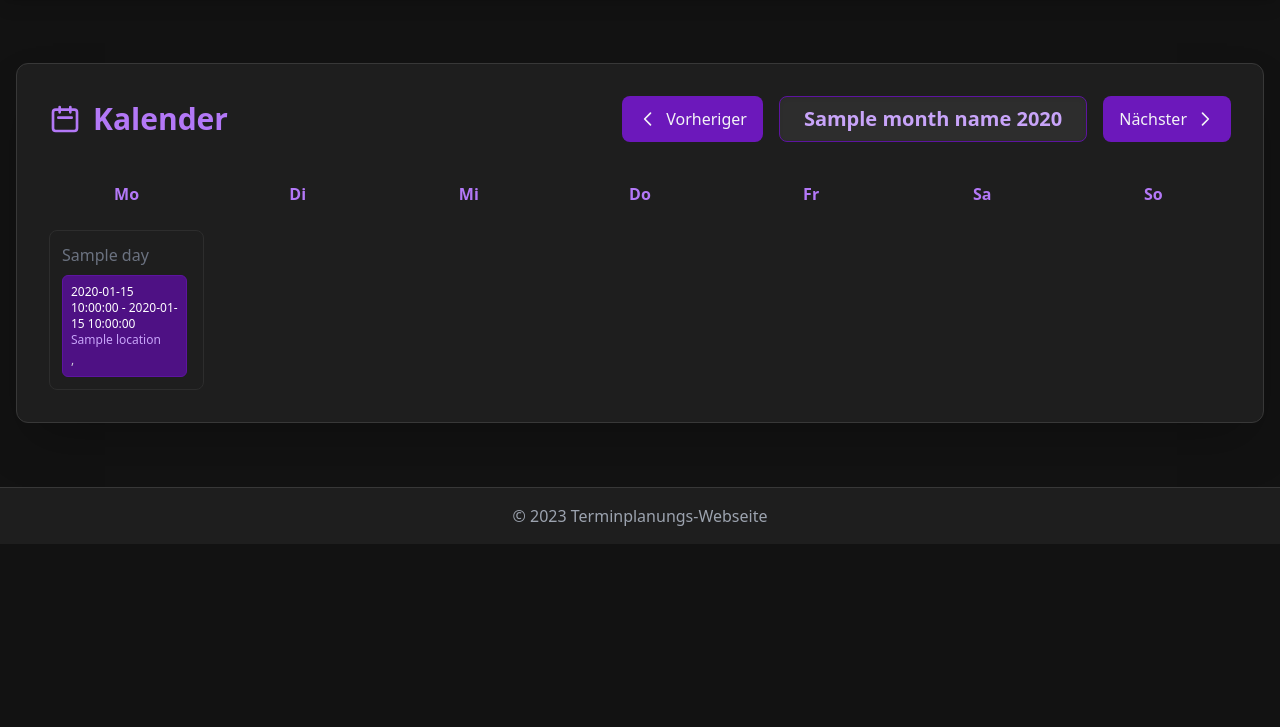
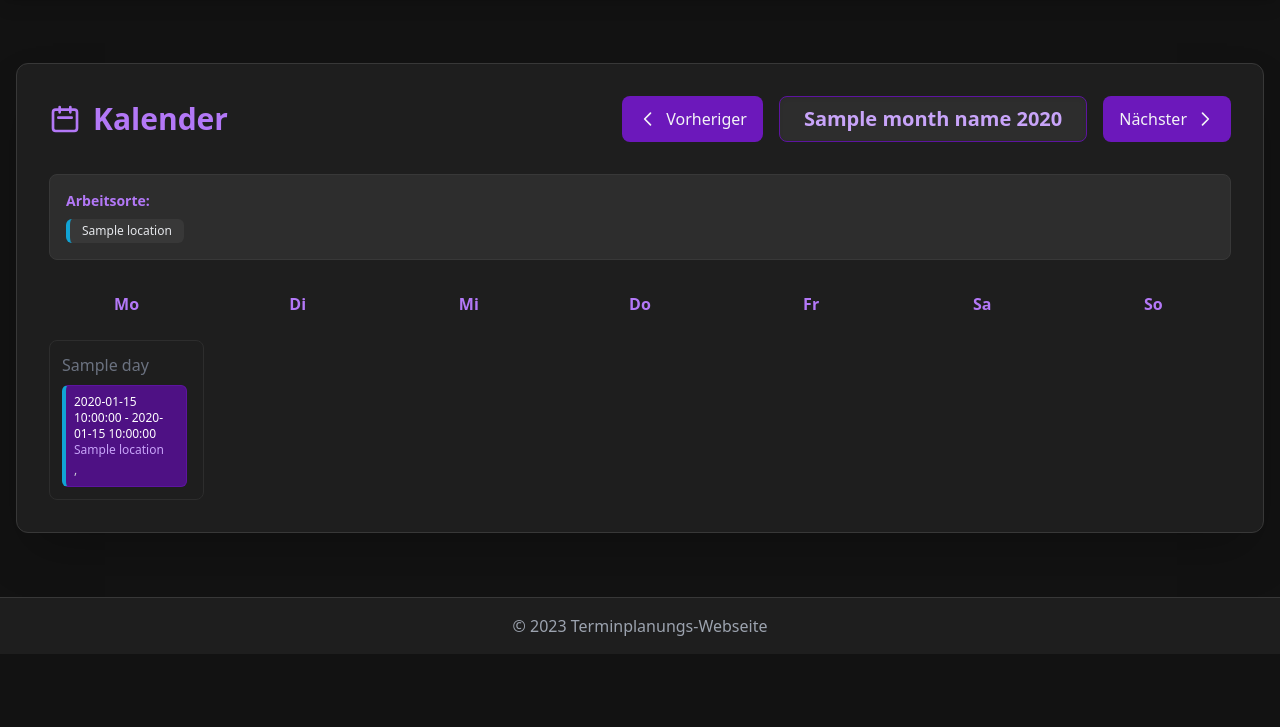
Before and after one commit to TomBenRu/appointment_plan_api_cl, a FastAPI app: template templates/index.html in a window 1280 px wide. Shown: the part 65-792 px from the top of the page. Run offline with FastAPI, Linux system fonts and the light colour scheme; the template is opened without the code that fills it: most values are stand-ins (such as "Sample title", 1, 10 or a date in 2020); some libraries are stand-ins or nearby versions.

Commit message:
Work in Progress

```diff
--- a/api/web_routes.py
+++ b/api/web_routes.py
@@ -82,6 +82,9 @@ def index(request: Request):
             for day in week:
                 if day["date"] == appointment.date:
                     day["appointments"].append(appointment_data)
+    for week in calendar_weeks:
+        for day in week:
+            day["appointments"].sort(key=lambda a: (a.start_time, a.delta))
 
     # Template rendern
     return templates.TemplateResponse(
--- /dev/null
+++ b/static/js/colorUtils.js
@@ -0,0 +1,32 @@
+/**
+ * Funktion zur konsistenten Generierung von Farben basierend auf dem Namen eines Arbeitsortes
+ */
+function getLocationColor(locationName) {
+    // Predefinierten Farben im Stil des Designs (verschiedene Farbtöne, die gut zum Design passen)
+    const colors = [
+        '#7B1CD7', // primary-600
+        '#11A3D4', // accent-500
+        '#6C18BB', // primary-700
+        '#0F8FB8', // accent-600
+        '#9F4CF5', // primary-400
+        '#3EB3DB', // accent-400
+        '#8A20F2', // primary-500
+        '#0D7A9D', // accent-700
+        '#B378F7', // primary-300
+        '#0B6581'  // accent-800
+    ];
+
+    // Einfache Hash-Funktion für den Location-Namen
+    let hash = 0;
+    for (let i = 0; i < locationName.length; i++) {
+        hash = locationName.charCodeAt(i) + ((hash << 5) - hash);
+    }
+
+    // Sicherstellen, dass der Hash positiv ist
+    hash = Math.abs(hash);
+
+    // Index in das Farb-Array umwandeln
+    const colorIndex = hash % colors.length;
+
+    return colors[colorIndex];
+}
--- a/templates/appointment_detail_modal.html
+++ b/templates/appointment_detail_modal.html
@@ -1,5 +1,5 @@
 <!-- Modal für Termindetails -->
-<div id="appointment-modal" class="fixed inset-0 bg-black bg-opacity-50 z-50 flex items-center justify-center">
+<div id="appointment-modal" class="fixed inset-0 bg-black bg-opacity-50 z-50 flex items-center justify-center" x-data="{ locationColor: getLocationColor('{{ appointment.location.name }}') }">
     <div class="bg-dark-800 rounded-xl p-6 max-w-2xl w-full mx-4 border border-primary-700 shadow-2xl">
         <!-- Header mit Schließen-Button -->
         <div class="flex justify-between items-center mb-4">
@@ -18,7 +18,7 @@
         <!-- Termin-Inhalt -->
         <div class="space-y-4">
             <!-- Datum und Uhrzeit -->
-            <div class="flex items-center bg-dark-700 p-3 rounded-lg">
+            <div class="flex items-center bg-dark-700 p-3 rounded-lg" x-bind:style="'border-left: 4px solid ' + locationColor">
                 <div class="bg-primary-900 text-primary-100 rounded-md p-2 mr-3 flex flex-col items-center">
                     <span class="text-xs font-bold">{{ appointment.date.strftime('%d.%m') }}</span>
                     <span class="text-sm">{{ appointment.date.strftime('%Y') }}</span>
--- a/templates/base.html
+++ b/templates/base.html
@@ -18,6 +18,9 @@
 
     <!-- Eigene Styles -->
     <link rel="stylesheet" href="/static/css/styles.css">
+
+    <!-- Utility Scripts -->
+    <script src="/static/js/colorUtils.js"></script>
 
     {% block head %}{% endblock %}
 </head>
--- a/templates/index.html
+++ b/templates/index.html
@@ -49,6 +49,27 @@
         </div>
     </div>
 
+    <!-- Legende für Arbeitsorte -->
+    <div id="locations-legend" class="mb-4 bg-dark-700 p-4 rounded-lg border border-dark-600">
+        <div class="text-sm font-semibold text-primary-300 mb-2">Arbeitsorte:</div>
+        <div class="flex flex-wrap gap-2">
+            {% set locations = [] %}
+            {% for week in calendar_weeks %}
+                {% for day in week %}
+                    {% for appointment in day.appointments %}
+                        {% if appointment.location.name not in locations %}
+                            {% set _ = locations.append(appointment.location.name) %}
+                            <div class="inline-flex items-center px-3 py-1 text-xs rounded-md bg-dark-600 text-gray-200"
+                                 x-init="$el.style.borderLeftColor = getLocationColor('{{ appointment.location.name }}'); $el.style.borderLeftWidth = '4px'">
+                                {{ appointment.location.name }}
+                            </div>
+                        {% endif %}
+                    {% endfor %}
+                {% endfor %}
+            {% endfor %}
+        </div>
+    </div>
+
     <div id="calendar-container" class="mt-6">
         <div class="grid grid-cols-7 gap-4">
             <!-- Wochentage -->
@@ -94,7 +115,8 @@
                                         <div class="text-xs font-bold text-primary-300 mb-2">Alle Termine:</div>
                                         <div class="max-h-40 overflow-y-auto space-y-2 scrollbar-thin scrollbar-thumb-primary-700 scrollbar-track-dark-700">
                                             {% for appointment in day.appointments %}
-                                            <div class="p-2 text-xs bg-primary-900 bg-opacity-50 rounded text-white">
+                                            <div class="p-2 text-xs bg-primary-900 bg-opacity-50 rounded text-white"
+                                                 x-init="$el.style.borderLeftColor = getLocationColor('{{ appointment.location.name }}'); $el.style.borderLeftWidth = '4px'">
                                                 <div class="font-semibold">{{ appointment.start_time_str }} - {{ appointment.end_time_str }}</div>
                                                 <div class="text-primary-200">{{ appointment.location.name }}</div>
                                             </div>
@@ -112,7 +134,8 @@
                                      hx-get="/api/appointments/{{ appointment.id }}/detail"
                                      hx-target="#modal-container"
                                      hx-swap="innerHTML"
-                                     hx-trigger="click">
+                                     hx-trigger="click"
+                                     x-init="$el.style.borderLeftColor = getLocationColor('{{ appointment.location.name }}'); $el.style.borderLeftWidth = '4px'">
                                     <div class="font-medium text-white">{{ appointment.start_time_str }} - {{ appointment.end_time_str }}</div>
                                     <div class="text-primary-200">{{ appointment.location.name }}</div>
                                     <div class="text-gray-300 mt-1">
```
Also changed, not shown: templates/calendar_partial.html (+25 -2 lines).
